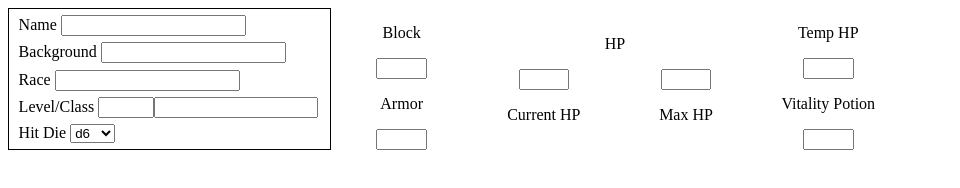
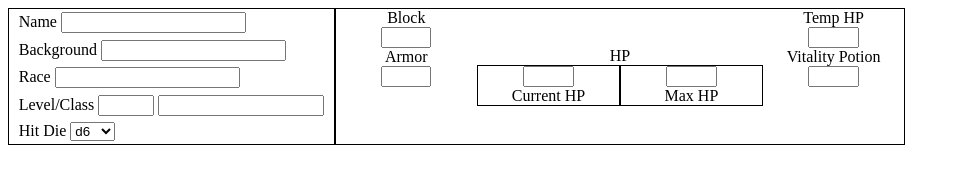
Before and after one commit to Kyle0Long/Heavens_Fury_Character_Sheet, a plain HTML site: page index.html in a window 1280 px wide. Shown: the whole page, without its empty margins (0-960 px from the left). Drawn offline with Linux system fonts and the light colour scheme.

Commit message:
Restructured to use labels rather than just text

```diff
--- a/index.html
+++ b/index.html
@@ -10,52 +10,64 @@
 <body>
     <div class="top_row">
         <div class="info_header">
-            <p class="info_header_title">Name <input id="name" class="char_name_input" type="text" /></p>
-            <p class="info_header_title">Background <input id="background" class="char_background_input" type="text" />
-            </p>
-            <p class="info_header_title">Race <input id="race" class="char_race_input" type="text" /></p>
-            <p class="info_header_title">Level/Class <input id="level" class="char_level_input" min="1" max="20"
-                    type="number" /><input id="class" class="char_class_input" type="text" /></p>
-            <p class="info_header_title">Hit Die
+            <div class="info_header_field">
+                <label for="name">Name</label>
+                <input id="name" class="char_name_input" type="text" />
+            </div>
+            <div class="info_header_field">
+                <label for="background">Background</label>
+                <input id="background" class="char_background_input" type="text" />
+            </div>
+            <div class="info_header_field">
+                <label for="race">Race</label>
+                <input id="race" class="char_race_input" type="text" />
+            </div>
+            <div class="info_header_field">
+                <label for="level">Level/Class</label>
+                <input id="level" class="char_level_input" min="1" max="20" type="number" />
+                <input id="class" class="char_class_input" type="text" />
+            </div>
+            <div class="info_header_field">
+                <label for="hit_die">Hit Die</label>
                 <select name="hit_die" id="hit_die">
                     <option value="6">d6</option>
                     <option value="8">d8</option>
                     <option value="10">d10</option>
                 </select>
-            </p>
+            </div>
         </div>
 
         <div class="vitals">
             <div class="vitals_left">
                 <div class="vitals_block">
-                    <p>Block</p>
+                    <label for="block">Block</label>
                     <input id="block" class="block" type="number">
                 </div>
                 <div class="vitals_armor">
-                    <p>Armor</p>
+                    <label for="armor">Armor</label>
                     <input id="armor" class="armor" type="number">
                 </div>
             </div>
             <div class="vitals_center">
-                <p>HP</p>
+                <label for="currHP">HP</label>
                 <div class="vitals_hp">
                     <div class="vitals_current_health">
                         <input id="currHP" class="current_health" type="number">
-                        <p>Current HP</p>
+                        <label for="currHP">Current HP</label>
                     </div>
                     <div class="vitals_max_health">
                         <input id="maxHP" class="max_health" type="number">
-                        <p>Max HP</p>
+                        <label for="maxHP">Max HP</label>
                     </div>
                 </div>
             </div>
             <div class="vitals_right">
                 <div class="vitals_temp_hp">
-                    <p>Temp HP</p>
+                    <label for="tempHP">Temp HP</label>
                     <input id="tempHP" class="temp_hp" type="number">
                 </div>
                 <div class="vitals_vitality_potion">
-                    <p>Vitality Potion</p>
+                    <label for="vitPotion">Vitality Potion</label>
                     <input id="vitPotion" class="vitality_potion" type="number">
                 </div>
             </div>
@@ -162,7 +174,7 @@
         border: 1px solid black;
     }
 
-    .info_header_title {
+    .info_header_field {
         margin-top: 1%;
         margin-bottom: 1%;
         margin-left: 3%;
@@ -184,9 +196,11 @@
 
         max-width: 45%;
         max-height: 30%;
+
+        border: 1px solid black;
     }
 
-    .vitals_left {
+    .vitals_left .vitals_right{
         display: flex;
         flex-direction: column;
 
@@ -199,14 +213,6 @@
         flex-direction: column;
         align-items: center;
         justify-content: center;
-    }
-
-    .vitals_right {
-        display: flex;
-        flex-direction: column;
-
-        justify-content: space-evenly;
-        align-items: center;
     }
 
     .vitals_hp {
@@ -229,12 +235,16 @@
         display: flex;
         flex-direction: column;
         align-items: center;
+
+        border: 1px solid black;
     }
 
     .vitals_max_health {
         display: flex;
         flex-direction: column;
         align-items: center;
+
+        border: 1px solid black;
     }
 
     .vitals_block,
```
